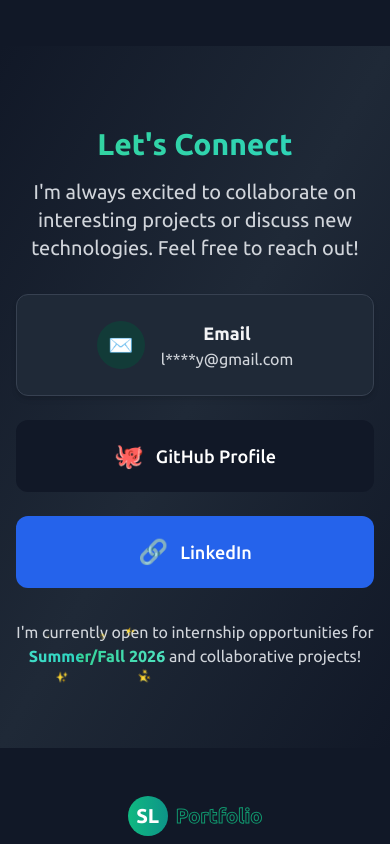
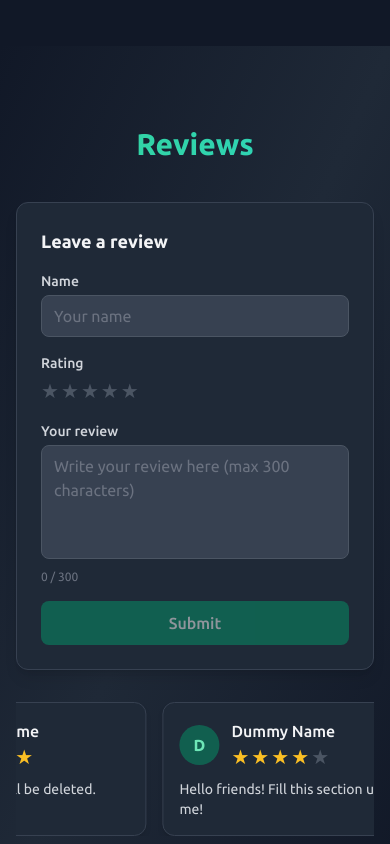
Before and after one commit to ShayLuan/Portfolio.io, a React (Vite) app: page / in a window 390 px wide. Shown: the part 5780-6624 px from the top of the page. Built offline with nearby package versions, Linux system fonts and the light colour scheme; a web font is replaced by a local one.

Commit message:
base review cards working

```diff
--- a/src/App.jsx
+++ b/src/App.jsx
@@ -7,6 +7,7 @@
 import Projects from './components/Projects';
 import Skills from './components/Skills';
 import CommunicationLanguages from './components/CommunicationLanguages';
+import Reviews from './components/Reviews';
 import Connect from './components/Connect';
 import Footer from './components/Footer';
 import ForGeeksPage from './components/ForGeeksPage';
@@ -20,6 +21,7 @@
       <Projects />
       <Skills />
       <CommunicationLanguages />
+      <Reviews />
       <Connect />
       <Footer />
     </>
--- /dev/null
+++ b/src/components/Reviews.jsx
@@ -0,0 +1,197 @@
+import React, { useState, useEffect } from 'react';
+import { motion } from 'framer-motion';
+import { useLanguage } from '../context/LanguageContext';
+import { getTranslation } from '../translations';
+import { seedReviews } from '../data/reviews';
+
+const STORAGE_KEY = 'portfolio-reviews';
+const MAX_CHARS = 300;
+
+function StarRating({ value, onChange, readOnly }) {
+  return (
+    <div className="flex gap-0.5">
+      {[1, 2, 3, 4, 5].map((star) => (
+        <button
+          key={star}
+          type="button"
+          disabled={readOnly}
+          onClick={() => !readOnly && onChange(star)}
+          className={`text-xl focus:outline-none focus:ring-0 ${readOnly ? 'cursor-default' : 'cursor-pointer hover:scale-110 transition-transform'}`}
+          aria-label={readOnly ? `${value} stars` : `Rate ${star} stars`}
+        >
+          <span className={star <= value ? 'text-amber-400' : 'text-gray-600'}>★</span>
+        </button>
+      ))}
+    </div>
+  );
+}
+
+function ReviewCard({ review }) {
+  const initial = review.name.charAt(0).toUpperCase();
+  return (
+    <div className="flex-shrink-0 w-[280px] bg-gray-800 border border-gray-700 rounded-xl p-4 shadow-md">
+      <div className="flex items-center gap-3 mb-2">
+        <div className="w-10 h-10 rounded-full bg-emerald-600/50 flex items-center justify-center text-emerald-300 font-bold">
+          {initial}
+        </div>
+        <div>
+          <p className="font-medium text-gray-100">{review.name}</p>
+          <StarRating value={review.rating} readOnly />
+        </div>
+      </div>
+      <p className="text-gray-300 text-sm line-clamp-4">{review.text}</p>
+    </div>
+  );
+}
+
+export default function Reviews() {
+  const { language } = useLanguage();
+  const t = (key) => getTranslation(language, key);
+
+  const [reviews, setReviews] = useState(() => {
+    try {
+      const stored = localStorage.getItem(STORAGE_KEY);
+      if (stored) {
+        const parsed = JSON.parse(stored);
+        return Array.isArray(parsed) && parsed.length > 0 ? parsed : seedReviews;
+      }
+    } catch (_) {}
+    return seedReviews;
+  });
+
+  const [name, setName] = useState('');
+  const [rating, setRating] = useState(0);
+  const [text, setText] = useState('');
+
+  useEffect(() => {
+    try {
+      localStorage.setItem(STORAGE_KEY, JSON.stringify(reviews));
+    } catch (_) {}
+  }, [reviews]);
+
+  const handleSubmit = (e) => {
+    e.preventDefault();
+    const trimmedName = name.trim();
+    const trimmedText = text.trim();
+    if (!trimmedName || !trimmedText || trimmedText.length > MAX_CHARS) return;
+    if (rating < 1 || rating > 5) return;
+    setReviews((prev) => [
+      ...prev,
+      {
+        id: crypto.randomUUID?.() ?? `rev-${Date.now()}`,
+        name: trimmedName,
+        rating,
+        text: trimmedText
+      }
+    ]);
+    setName('');
+    setRating(0);
+    setText('');
+  };
+
+  const charCount = text.length;
+
+  return (
+    <section id="reviews" className="py-20 bg-gradient-to-br from-gray-900 via-gray-800 to-gray-900">
+      <div className="max-w-7xl mx-auto px-4 sm:px-6 lg:px-8">
+        <motion.h2
+          initial={{ opacity: 0, y: 20 }}
+          whileInView={{ opacity: 1, y: 0 }}
+          viewport={{ once: true }}
+          className="text-3xl md:text-4xl font-bold bg-clip-text text-transparent bg-gradient-to-r from-emerald-400 to-teal-400 text-center mb-10"
+          style={{ WebkitBackgroundClip: 'text', WebkitTextFillColor: 'transparent' }}
+        >
+          {t('reviews.title')}
+        </motion.h2>
+
+        <div className="flex flex-col lg:flex-row gap-8 lg:gap-6 items-stretch">
+          {/* Static form card (left) */}
+          <motion.div
+            initial={{ opacity: 0, x: -20 }}
+            whileInView={{ opacity: 1, x: 0 }}
+            viewport={{ once: true }}
+            className="flex-shrink-0 w-full lg:w-80 lg:min-w-[320px]"
+          >
+            <div className="bg-gray-800 border border-gray-700 rounded-xl p-6 shadow-lg h-full">
+              <h3 className="text-lg font-bold text-gray-100 mb-4">{t('reviews.formTitle')}</h3>
+              <form onSubmit={handleSubmit} className="space-y-4">
+                <div>
+                  <label htmlFor="review-name" className="block text-sm font-medium text-gray-300 mb-1">
+                    {t('reviews.nameLabel')}
+                  </label>
+                  <input
+                    id="review-name"
+                    type="text"
+                    value={name}
+                    onChange={(e) => setName(e.target.value)}
+                    placeholder={t('reviews.placeholderName')}
+                    className="w-full px-3 py-2 rounded-lg bg-gray-700 border border-gray-600 text-gray-100 placeholder-gray-500 focus:outline-none focus:ring-1 focus:ring-emerald-500 focus:border-emerald-500"
+                    maxLength={100}
+                  />
+                </div>
+                <div>
+                  <label className="block text-sm font-medium text-gray-300 mb-1">
+                    {t('reviews.ratingLabel')}
+                  </label>
+                  <StarRating value={rating} onChange={setRating} readOnly={false} />
+                </div>
+                <div>
+                  <label htmlFor="review-text" className="block text-sm font-medium text-gray-300 mb-1">
+                    {t('reviews.reviewLabel')}
+                  </label>
+                  <textarea
+                    id="review-text"
+                    value={text}
+                    onChange={(e) => setText(e.target.value)}
+                    placeholder={t('reviews.placeholderReview')}
+                    maxLength={MAX_CHARS}
+                    rows={4}
+                    className="w-full px-3 py-2 rounded-lg bg-gray-700 border border-gray-600 text-gray-100 placeholder-gray-500 focus:outline-none focus:ring-1 focus:ring-emerald-500 focus:border-emerald-500 resize-none"
+                  />
+                  <p className="text-xs text-gray-500 mt-1">
+                    {t('reviews.charCount').replace('{count}', charCount).replace('{max}', MAX_CHARS)}
+                  </p>
+                </div>
+                <button
+                  type="submit"
+                  disabled={!name.trim() || !text.trim() || rating < 1 || text.length > MAX_CHARS}
+                  className="w-full py-2.5 rounded-lg font-medium bg-emerald-600 text-white hover:bg-emerald-500 disabled:opacity-50 disabled:cursor-not-allowed transition-colors"
+                >
+                  {t('reviews.submit')}
+                </button>
+              </form>
+            </div>
+          </motion.div>
+
+          {/* Carousel area (right) */}
+          <div className="flex-1 min-w-0 overflow-hidden">
+            {reviews.length === 0 ? (
+              <div className="flex items-center justify-center h-48 text-gray-500">
+                {t('reviews.noReviews')}
+              </div>
+            ) : (
+              <div className="overflow-hidden">
+                <div
+                  className="flex gap-4 w-max"
+                  style={{
+                    animation: 'reviews-scroll 40s linear infinite'
+                  }}
+                >
+                  {[...reviews, ...reviews].map((review, i) => (
+                    <ReviewCard key={`${review.id}-${i}`} review={review} />
+                  ))}
+                </div>
+              </div>
+            )}
+          </div>
+        </div>
+      </div>
+      <style>{`
+        @keyframes reviews-scroll {
+          from { transform: translateX(0); }
+          to { transform: translateX(-50%); }
+        }
+      `}</style>
+    </section>
+  );
+}
--- /dev/null
+++ b/src/data/reviews.js
@@ -0,0 +1,20 @@
+export const seedReviews = [
+  {
+    id: 'seed-1',
+    name: 'Dummy Name',
+    rating: 5,
+    text: 'Blabla this review will be deleted.'
+  },
+  {
+    id: 'seed-2',
+    name: 'Dummy Name',
+    rating: 4,
+    text: 'Hello friends! Fill this section up for me!'
+  },
+  {
+    id: 'seed-3',
+    name: 'Dummy Name',
+    rating: 5,
+    text: 'Woohoo it works!'
+  }
+];
--- a/src/translations/en.js
+++ b/src/translations/en.js
@@ -67,6 +67,18 @@
     healthcareResearch: "Healthcare Research",
     aiMlLlmDevelopment: "AI/ML/LLM Development"
   },
+  reviews: {
+    title: 'Reviews',
+    formTitle: 'Leave a review',
+    nameLabel: 'Name',
+    ratingLabel: 'Rating',
+    reviewLabel: 'Your review',
+    charCount: '{count} / {max}',
+    submit: 'Submit',
+    placeholderName: 'Your name',
+    placeholderReview: 'Write your review here (max 300 characters)',
+    noReviews: 'No reviews yet. Be the first!'
+  },
   connect: {
     title: "Let's Connect",
     description: "I'm always excited to collaborate on interesting projects or discuss new technologies. Feel free to reach out!",
--- a/src/translations/fr.js
+++ b/src/translations/fr.js
@@ -67,6 +67,18 @@
     healthcareResearch: "Recherche en Santé",
     aiMlLlmDevelopment: "Développement IA/ML/LLM"
   },
+  reviews: {
+    title: 'Avis',
+    formTitle: 'Laisser un avis',
+    nameLabel: 'Nom',
+    ratingLabel: 'Note',
+    reviewLabel: 'Votre avis',
+    charCount: '{count} / {max}',
+    submit: 'Envoyer',
+    placeholderName: 'Votre nom',
+    placeholderReview: 'Écrivez votre avis ici (max 300 caractères)',
+    noReviews: 'Pas encore d\'avis. Soyez le premier !'
+  },
   connect: {
     title: "Restons en contact",
     description: "Je suis toujours ravi de collaborer sur des projets intéressants ou de discuter de nouvelles technologies. N'hésitez pas à me contacter !",
--- a/src/translations/zh.js
+++ b/src/translations/zh.js
@@ -67,6 +67,18 @@
     healthcareResearch: "医疗健康研究",
     aiMlLlmDevelopment: "AI/ML/LLM开发"
   },
+  reviews: {
+    title: '评价',
+    formTitle: '留下评价',
+    nameLabel: '姓名',
+    ratingLabel: '评分',
+    reviewLabel: '您的评价',
+    charCount: '{count} / {max}',
+    submit: '提交',
+    placeholderName: '您的姓名',
+    placeholderReview: '在此写下您的评价（最多300字）',
+    noReviews: '暂无评价。快来抢沙发！'
+  },
   connect: {
     title: "联系我",
     description: "我总是很兴奋能与有趣的项目合作或讨论新技术。欢迎随时联系我！",
```
